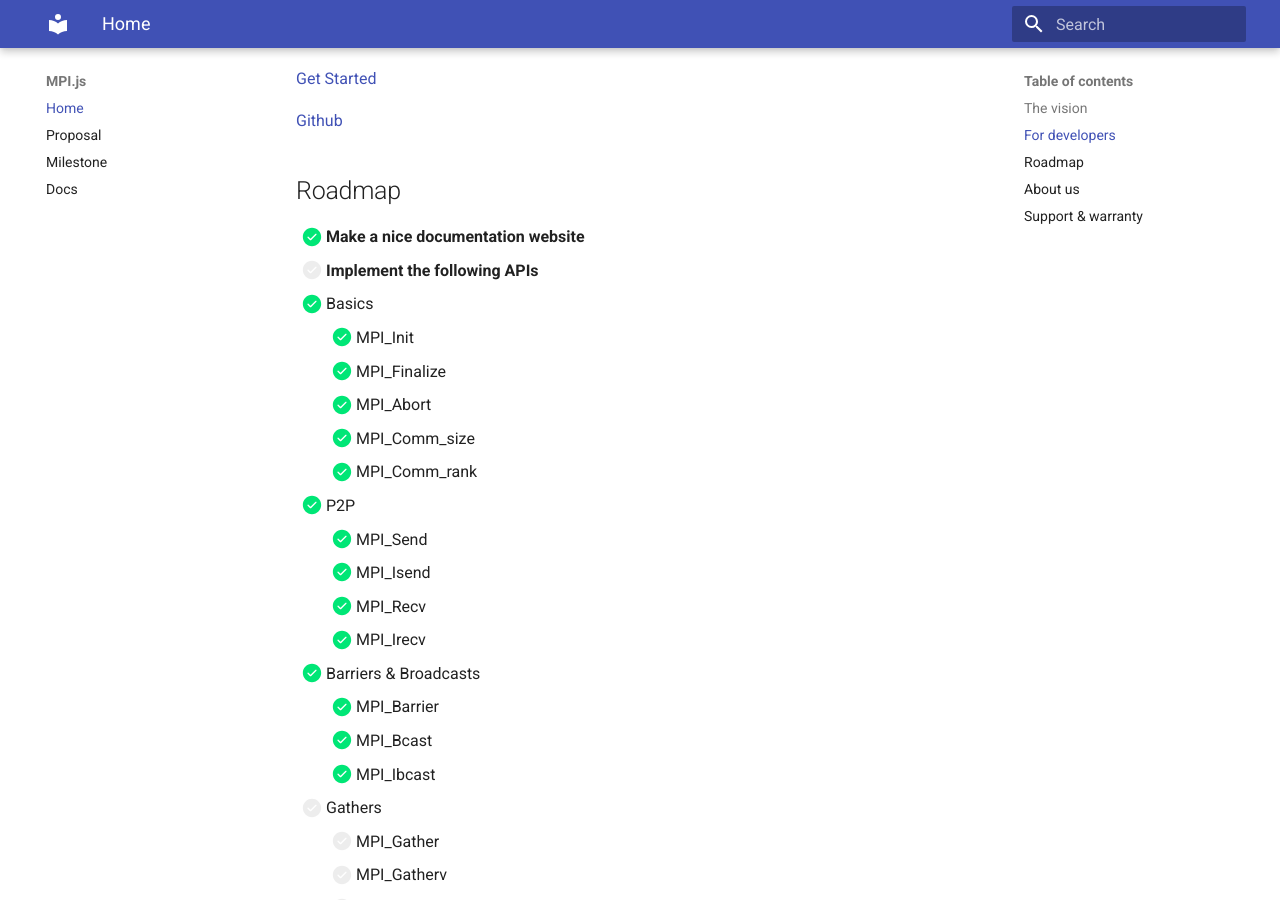
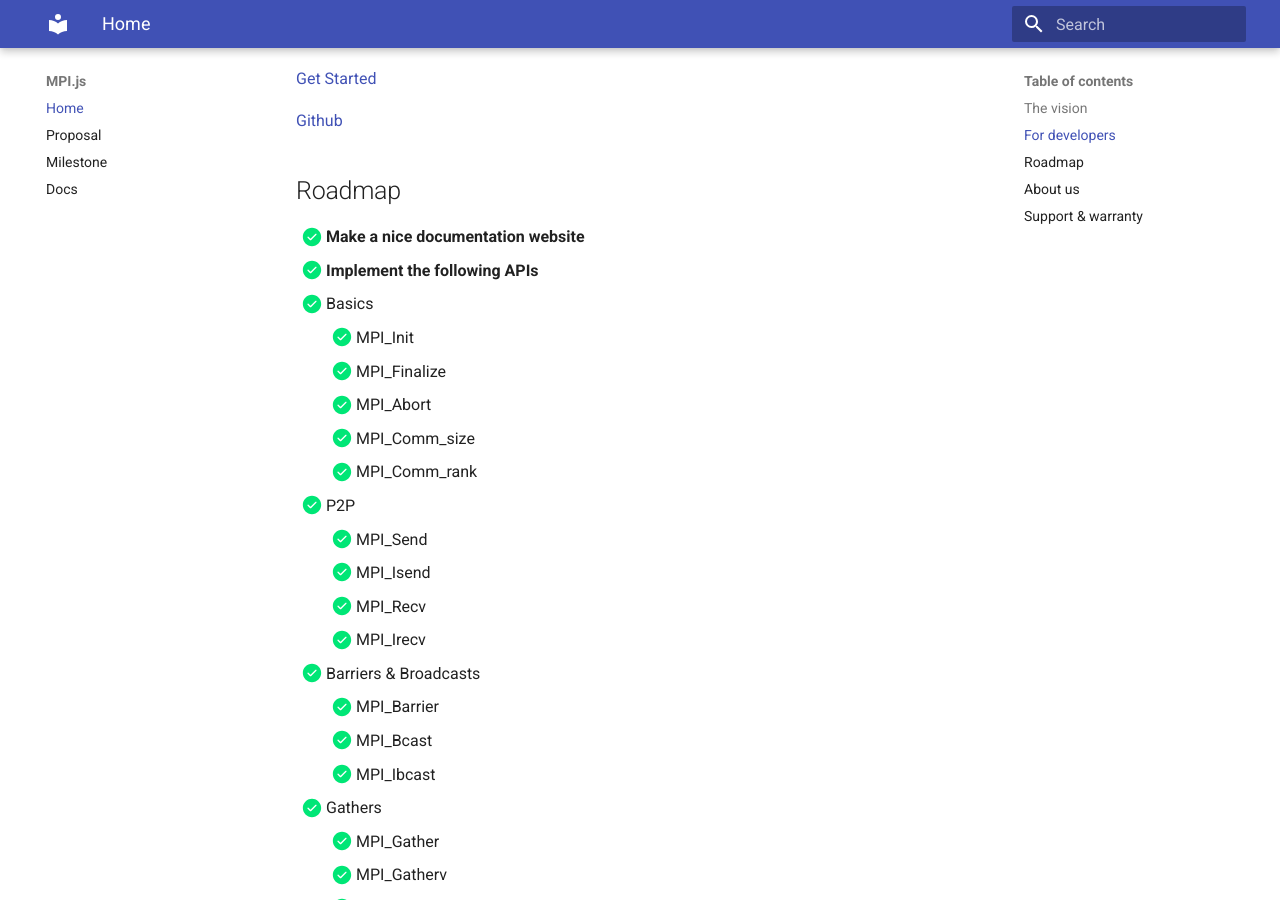
Before and after one commit to the-parallel-gods/mpi.js, an MkDocs documentation site: the page built from docs/home.md, in a window 1280 px wide and 900 px high, scrolled down 398 px. Built offline with MkDocs 1.6.1 and Material for MkDocs 9.7.7, drawn with Linux system fonts in a browser that asks for light colours.

```diff
--- a/docs/home.md
+++ b/docs/home.md
@@ -16,7 +16,7 @@ _MPI, now on the web._
 
 
 * [x] **Make a nice documentation website**
-* [ ] **Implement the following APIs**
+* [x] **Implement the following APIs**
   * [x] Basics
     * [x] MPI\_Init
     * [x] MPI\_Finalize
@@ -32,14 +32,14 @@ _MPI, now on the web._
     * [x] MPI\_Barrier
     * [x] MPI\_Bcast
     * [x] MPI\_Ibcast
-  * [ ] Gathers
-    * [ ] MPI\_Gather
-    * [ ] MPI\_Gatherv
-    * [ ] MPI\_Allgather
-    * [ ] MPI\_Allgatherv
-  * [ ] Scatters
-    * [ ] MPI\_Scatter
-    * [ ] MPI\_Scatterv
+  * [x] Gathers
+    * [x] MPI\_Gather
+    * [x] MPI\_Gatherv
+    * [x] MPI\_Allgather
+    * [x] MPI\_Allgatherv
+  * [x] Scatters
+    * [x] MPI\_Scatter
+    * [x] MPI\_Scatterv
   * [x] Reduces
     * [x] MPI\_Reduce
     * [x] MPI\_Allreduce
```
